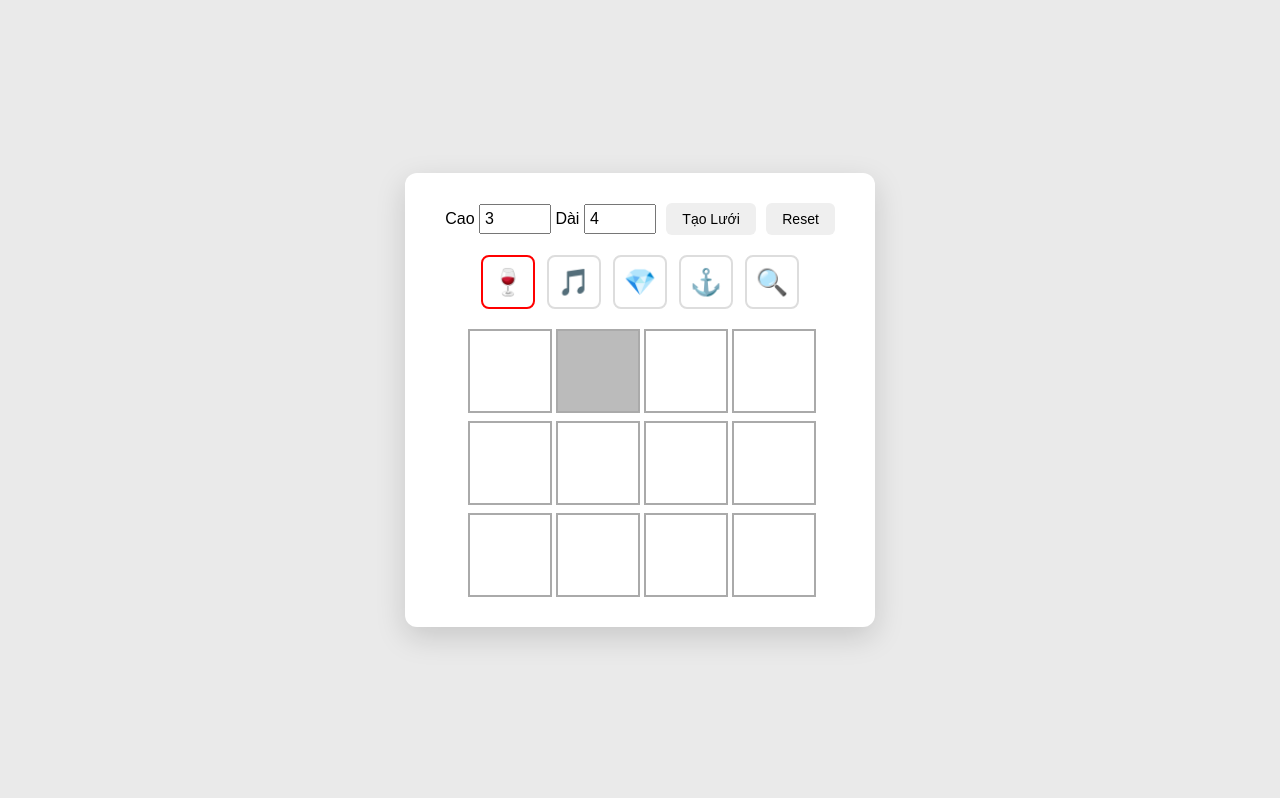
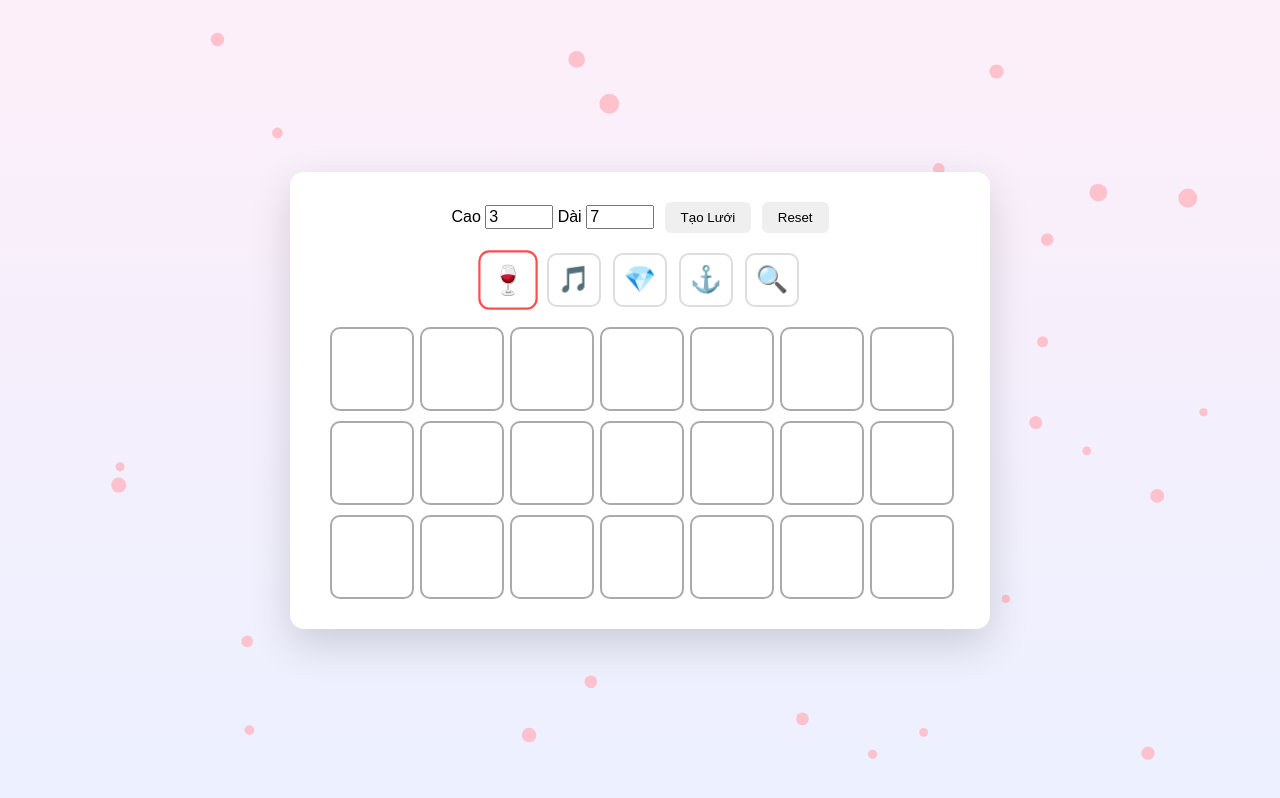
Before and after one commit to PHUONGIOSVIET/puzzle-web-backend, a website: page index.html in a window 1280 px wide. Both pictures are taken after a click on the button "Tạo Lưới". Drawn offline with Linux system fonts and the light colour scheme.

Commit message:
Add files via upload

```diff
--- a/index.html
+++ b/index.html
@@ -4,26 +4,42 @@
 <meta charset="UTF-8">
 <title>Puzzle Demo</title>
 <style>
-/* ====== CĂN GIỮA TOÀN TRANG ====== */
+/* ===== NỀN + HOA RƠI ===== */
 body{
   margin:0;
   font-family:Arial;
-  background:#eaeaea;
+  background:linear-gradient(#fdeff9,#ecf0ff);
+  overflow:hidden;
+}
+
+/* canvas hoa */
+#flowers{
+  position:fixed;
+  top:0;left:0;
+  width:100vw;height:100vh;
+  pointer-events:none;
+  z-index:0;
+}
+
+/* ===== CĂN GIỮA ===== */
+.wrapper{
+  position:relative;
+  z-index:1;
+  min-height:100vh;
   display:flex;
   justify-content:center;
   align-items:center;
-  min-height:100vh;
 }
 
-/* ====== KHUNG CHÍNH ====== */
+/* ===== APP ===== */
 .app{
-  background:#fff;
+  background:white;
   padding:30px 40px;
-  border-radius:12px;
-  box-shadow:0 10px 30px rgba(0,0,0,.15);
+  border-radius:14px;
+  box-shadow:0 15px 40px rgba(0,0,0,.15);
 }
 
-/* ====== CONTROLS ====== */
+/* ===== CONTROLS ===== */
 .controls{
   text-align:center;
   margin-bottom:15px;
@@ -31,18 +47,16 @@ body{
 .controls input{
   width:60px;
   font-size:16px;
-  padding:4px;
 }
 button{
   padding:8px 16px;
   margin-left:6px;
-  font-size:14px;
   border:none;
   border-radius:6px;
   cursor:pointer;
 }
 
-/* ====== TOOLBAR ====== */
+/* ===== TOOLBAR ===== */
 .toolbar{
   display:flex;
   justify-content:center;
@@ -50,52 +64,65 @@ button{
   margin:20px 0;
 }
 .tool{
-  width:50px;
-  height:50px;
+  width:50px;height:50px;
   border:2px solid #ddd;
+  border-radius:10px;
   display:flex;
   align-items:center;
   justify-content:center;
   cursor:pointer;
-  border-radius:8px;
+  font-size:26px;
   background:#fff;
-  font-size:26px;
+  transition:.2s;
 }
 .tool.active{
-  border-color:red;
+  border-color:#ff4d4f;
+  transform:scale(1.1);
 }
 
-/* ====== GRID ====== */
+/* ===== GRID ===== */
 .grid{
   display:grid;
-  gap:8px;
+  gap:10px;
   justify-content:center;
 }
 .cell{
-  width:80px;
-  height:80px;
+  width:80px;height:80px;
   border:2px solid #aaa;
+  border-radius:10px;
   display:flex;
   align-items:center;
   justify-content:center;
   font-size:36px;
   cursor:pointer;
   background:#fff;
+  transition:.15s;
 }
-.cell.disabled{
-  background:#bbb;
-  cursor:not-allowed;
+.cell:active{
+  transform:scale(0.9);
+}
+
+/* hiệu ứng click */
+.cell.pop{
+  animation:pop .25s ease;
+}
+@keyframes pop{
+  0%{transform:scale(.7);opacity:.3}
+  100%{transform:scale(1);opacity:1}
 }
 </style>
 </head>
 
 <body>
 
+<canvas id="flowers"></canvas>
+
+<div class="wrapper">
 <div class="app">
 
   <div class="controls">
     Cao <input id="rows" type="number" value="3">
-    Dài <input id="cols" type="number" value="4">
+    Dài <input id="cols" type="number" value="7">
     <button onclick="createGrid()">Tạo Lưới</button>
     <button onclick="resetGrid()">Reset</button>
   </div>
@@ -104,8 +131,10 @@ button{
   <div class="grid" id="grid"></div>
 
 </div>
+</div>
 
 <script>
+/* ===== GAME ===== */
 const icons=["🍷","🎵","💎","⚓","🔍"];
 let currentIcon=icons[0];
 let gridData=[];
@@ -114,22 +143,20 @@ const toolbar=document.getElementById("toolbar");
 const grid=document.getElementById("grid");
 
 icons.forEach(icon=>{
-  const div=document.createElement("div");
-  div.className="tool"+(icon===currentIcon?" active":"");
-  div.innerText=icon;
-  div.onclick=()=>{
-    document.querySelectorAll(".tool").forEach(t=>t.classList.remove("active"));
-    div.classList.add("active");
+  const t=document.createElement("div");
+  t.className="tool"+(icon===currentIcon?" active":"");
+  t.innerText=icon;
+  t.onclick=()=>{
+    document.querySelectorAll(".tool").forEach(x=>x.classList.remove("active"));
+    t.classList.add("active");
     currentIcon=icon;
   };
-  toolbar.appendChild(div);
+  toolbar.appendChild(t);
 });
 
 function createGrid(){
-  const r=+rows.value;
-  const c=+cols.value;
+  const r=+rows.value,c=+cols.value;
   gridData=Array(r*c).fill("");
-  gridData[1]="X"; // ô khóa demo
   grid.style.gridTemplateColumns=`repeat(${c},80px)`;
   render();
 }
@@ -138,17 +165,12 @@ function render(){
   grid.innerHTML="";
   gridData.forEach((v,i)=>{
     const cell=document.createElement("div");
-    cell.className="cell"+(v==="X"?" disabled":"");
-    cell.innerText=v==="X"?"":v;
+    cell.className="cell";
+    cell.innerText=v;
     cell.onclick=()=>{
-      if(v==="X") return;
-
-      // 🔥 BẤM LẠI → XÓA ICON
-      if(gridData[i]===""){
-        gridData[i]=currentIcon;
-      }else{
-        gridData[i]="";
-      }
+      gridData[i]=gridData[i]===""?currentIcon:"";
+      cell.classList.add("pop");
+      setTimeout(()=>cell.classList.remove("pop"),200);
       render();
     };
     grid.appendChild(cell);
@@ -159,6 +181,37 @@ function resetGrid(){
   grid.innerHTML="";
   gridData=[];
 }
+
+/* ===== HOA RƠI ===== */
+const canvas=document.getElementById("flowers");
+const ctx=canvas.getContext("2d");
+canvas.width=innerWidth;
+canvas.height=innerHeight;
+
+let petals=[];
+for(let i=0;i<40;i++){
+  petals.push({
+    x:Math.random()*canvas.width,
+    y:Math.random()*canvas.height,
+    r:Math.random()*6+4,
+    s:Math.random()*1+0.5
+  });
+}
+
+function fall(){
+  ctx.clearRect(0,0,canvas.width,canvas.height);
+  petals.forEach(p=>{
+    p.y+=p.s;
+    p.x+=Math.sin(p.y*0.01);
+    if(p.y>canvas.height) p.y=-10;
+    ctx.beginPath();
+    ctx.fillStyle="rgba(255,182,193,.8)";
+    ctx.arc(p.x,p.y,p.r,0,Math.PI*2);
+    ctx.fill();
+  });
+  requestAnimationFrame(fall);
+}
+fall();
 </script>
 
 </body>
```
